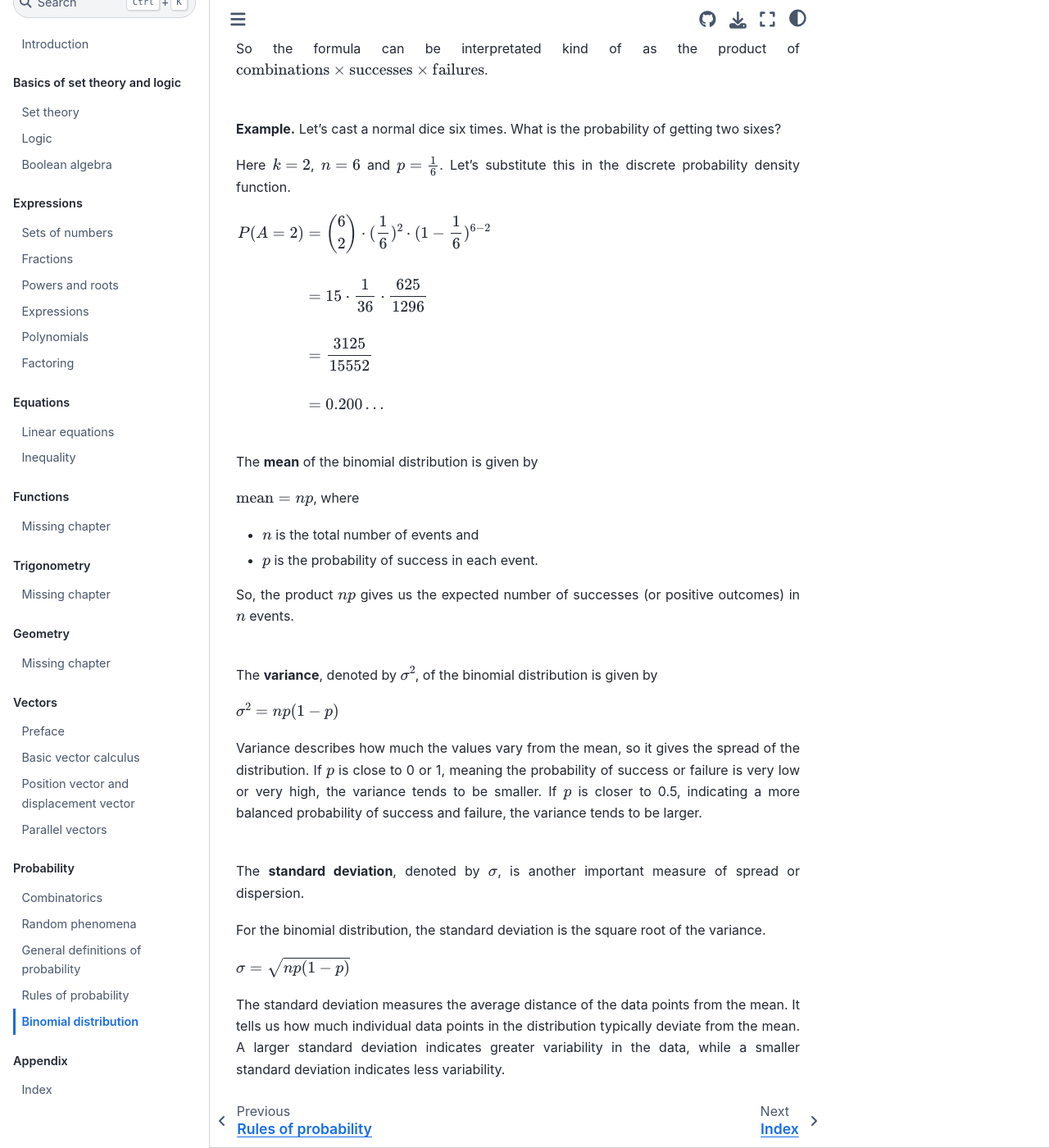
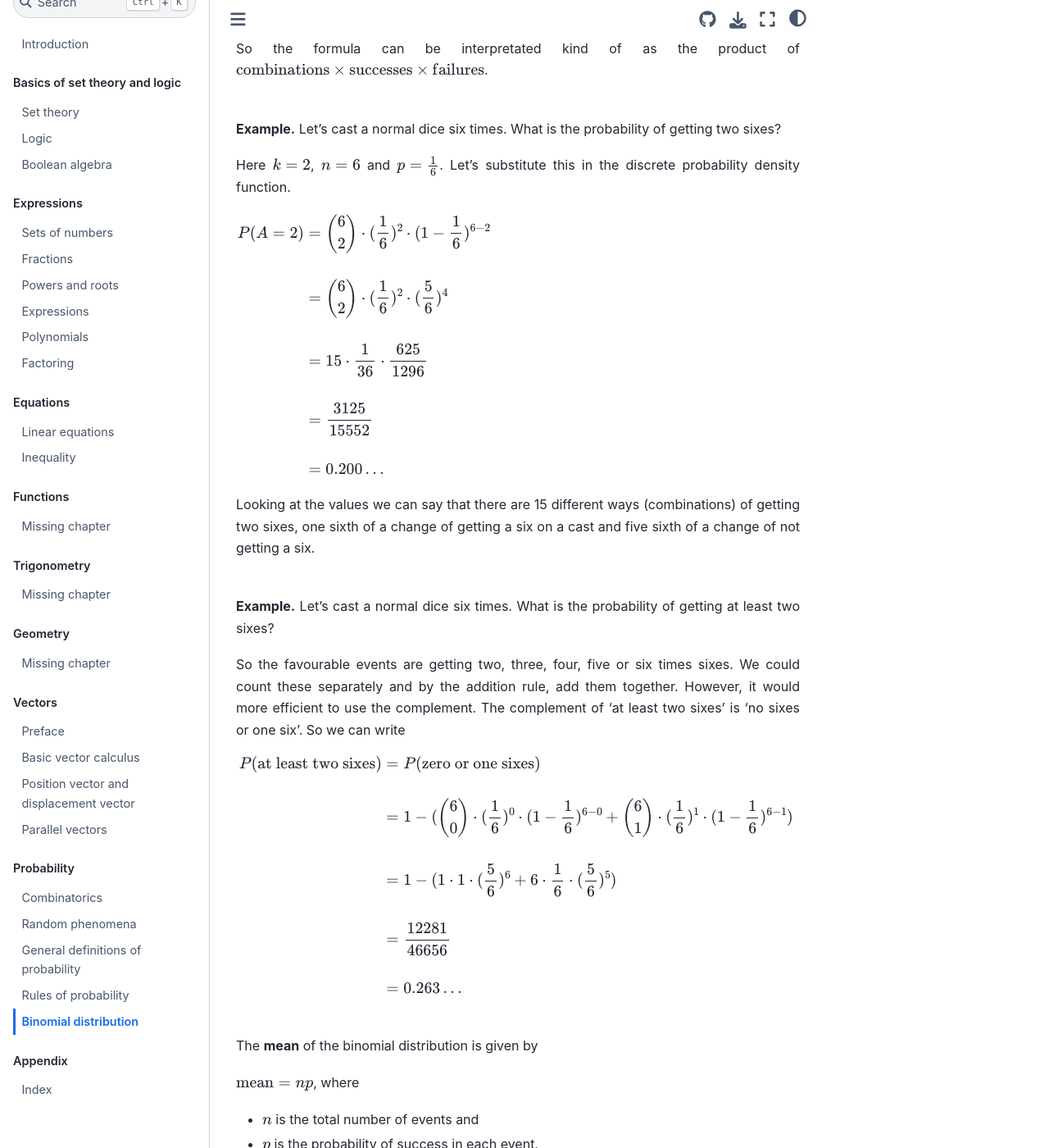
Before and after one commit to luma-lapinamk/miika-math, a Jupyter Book: the page built from notebooks/binomial_distr.md, in a window 1280 px wide and 1400 px high, scrolled down 844 px. Shown: the whole window at 82% size. Built offline with Jupyter Book 1.0.4 settings and Sphinx 7.4.7 and the Sphinx Book theme 1.1.4, drawn with Linux system fonts in a browser that asks for light colours.

Commit message:
Updated content

```diff
--- a/notebooks/binomial_distr.md
+++ b/notebooks/binomial_distr.md
@@ -26,9 +26,23 @@ So the formula can be interpretated kind of as the product of $\text{combination
 Here $k=2$, $n=6$ and $p=\frac{1}{6}$. Let's substitute this in the discrete probability density function.
 
 $\begin{align}P(A=2) &= \binom{6}{2} \cdot (\frac{1}{6})^2 \cdot (1 - \frac{1}{6})^{6 - 2} \\ \\
+&= \binom{6}{2} \cdot (\frac{1}{6})^2 \cdot (\frac{5}{6})^4 \\ \\
 &= 15 \cdot \frac{1}{36} \cdot \frac{625}{1296} \\ \\
 &= \frac{3125}{15552} \\ \\
 &= 0.200 \ldots \end{align}$
+
+Looking at the values we can say that there are 15 different ways (combinations) of getting two sixes, one sixth of a change of getting a six on a cast and five sixth of a change of not getting a six.
+<br></br>
+
+**Example.** Let's cast a normal dice six times. What is the probability of getting at least two sixes?
+
+So the favourable events are getting two, three, four, five or six times sixes. We could count these separately and by the addition rule, add them together. However, it would more efficient to use the complement. The complement of 'at least two sixes' is 'no sixes or one six'. So we can write
+
+$\begin{align}P(\text{at least two sixes}) &= P(\text{zero or one sixes}) \\ \\
+&= 1 - (\binom{6}{0} \cdot (\frac{1}{6})^0 \cdot (1 - \frac{1}{6})^{6 - 0} + \binom{6}{1} \cdot (\frac{1}{6})^1 \cdot (1 - \frac{1}{6})^{6 - 1})\\ \\
+&= 1 - (1 \cdot 1 \cdot (\frac{5}{6})^6 + 6 \cdot \frac{1}{6} \cdot (\frac{5}{6})^5)\\ \\
+&= \frac{12281}{46656} \\ \\
+&= 0.263 \ldots \end{align}$
 <br></br>
 
 The **mean** of the binomial distribution is given by
```
